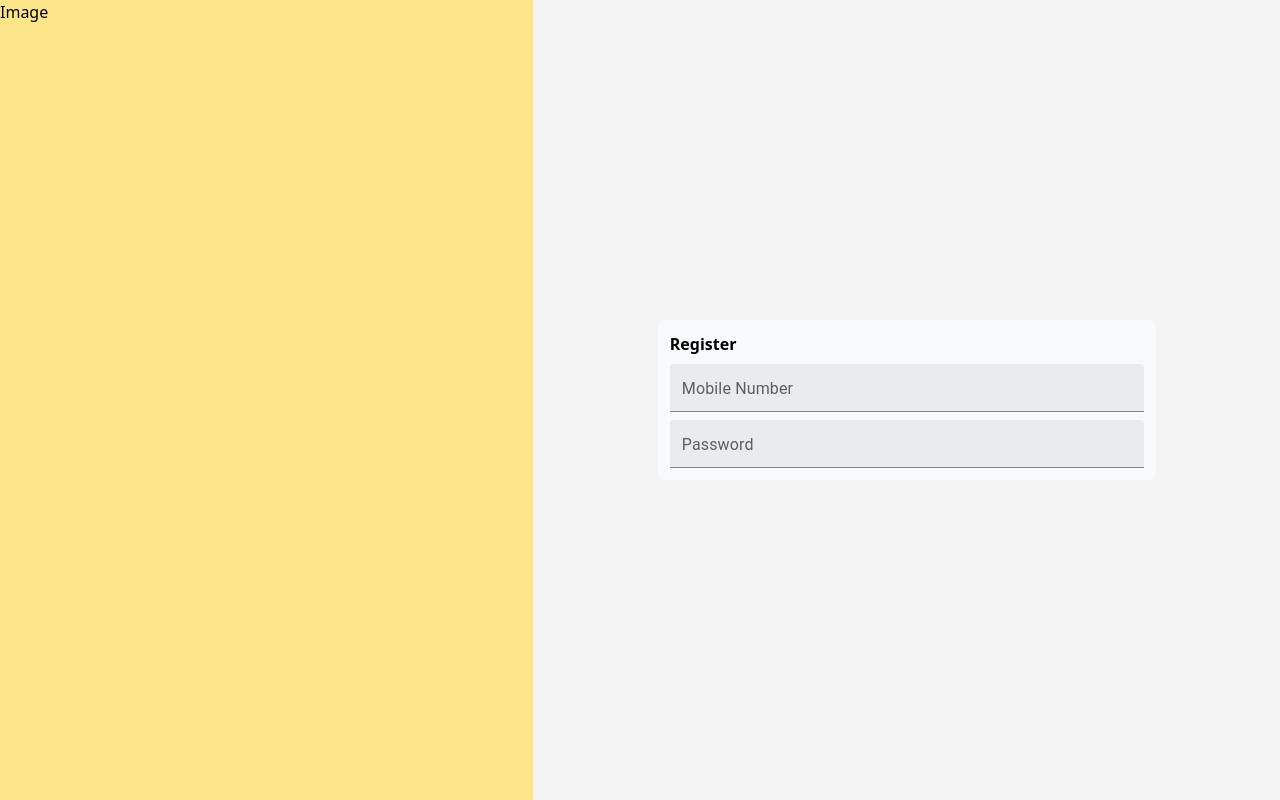
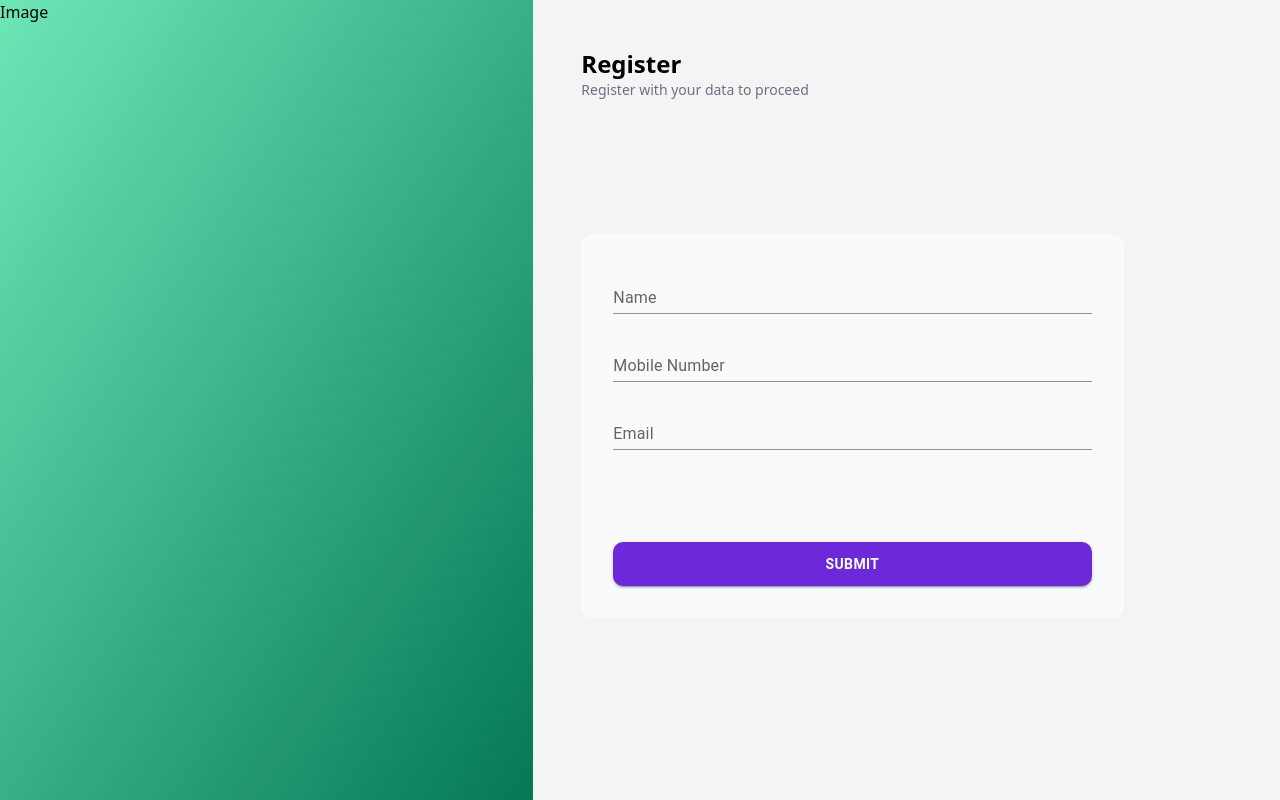
Before and after one commit to sanjay2100/Deer, a React (Vite) app: page / in a window 1280 px wide. Built offline with nearby package versions, Linux system fonts and the light colour scheme.

Commit message:
register

```diff
--- /dev/null
+++ b/src/Components/Buttons.tsx
@@ -0,0 +1,20 @@
+import { Button } from '@mui/material'
+import React from 'react'
+
+interface ButtonInterface{
+  value:string
+  fullWidth:boolean
+}
+
+const PrimaryButton:React.FC<ButtonInterface>=(props)=> {
+  return (
+    <Button
+    variant='contained'
+    sx={{borderRadius:'10px',padding:1.2,fontWeight:650,backgroundColor:"#6d28d9"}}
+    fullWidth={props.fullWidth}
+    color='secondary'
+    >{props.value}</Button>
+  )
+}
+
+export default PrimaryButton
--- a/src/Pages/Register.tsx
+++ b/src/Pages/Register.tsx
@@ -1,20 +1,30 @@
 import React from 'react'
 import TextField from '@mui/material/TextField';
+import Button from '@mui/material/Button';
+import PrimaryButton from '../Components/Buttons';
 
 type Props = {}
 
  const Register=({}: Props)=> {
   return (
     <div className="grid grid-cols-12 h-screen">
-        <div className="hidden md:block md:col-span-5 bg-amber-200">
+        <div className="hidden md:block md:col-span-5 bg-gradient-to-br from-emerald-300 to-emerald-700 ">
             <h2>Image</h2>
         </div>
-        <div className="grid grid-cols-6 col-span-12 md:col-span-7 bg-zinc-100  content-center">
-
-            <div className='col-start-2 col-span-4 bg-slate-50 h-fit rounded-md flex-col space-y-2 justify-start p-3 h-96'>
-                <h1 className='font-sans font-semibold'>Register</h1>
-                <TextField id="outlined-basic" label="Mobile Number" variant="filled" fullWidth size='small'/>
-                <TextField id="outlined-basic" label="Password" variant="filled" fullWidth size='small'/>
+        <div className="grid grid-cols-6 col-span-12 md:col-span-7 bg-zinc-100 p-12" >
+            <div className='col-span-6 h-fit'>
+                <h3 className='text-2xl font-semibold font-sans'>Register</h3>
+                <h4 className='text-sm col-span-6 text-base font-sans text-gray-500'>Register with your data to proceed</h4>
+            </div>
+            <div className="col-start-1 col-span-5 bg-slate-50  rounded-xl  p-8 h-96">
+                <div className='flex flex-col justify-between h-full'>
+                    <div className="flex-col space-y-5">
+                        <TextField id="outlined-basic" label="Name" variant="standard" fullWidth />
+                        <TextField id="outlined-basic" label="Mobile Number" variant="standard" fullWidth />
+                        <TextField id="outlined-basic" label="Email" variant="standard" fullWidth />
+                    </div>
+                    <PrimaryButton value={"SUBMIT"} fullWidth={true} />
+                </div>
             </div>
         </div>
     </div>
--- a/src/output.css
+++ b/src/output.css
@@ -586,6 +586,10 @@ video {
   grid-column-start: 2;
 }
 
+.col-start-1 {
+  grid-column-start: 1;
+}
+
 .flex {
   display: flex;
 }
@@ -623,6 +627,14 @@ video {
   height: 24rem;
 }
 
+.h-full {
+  height: 100%;
+}
+
+.flex-grow {
+  flex-grow: 1;
+}
+
 .grid-cols-12 {
   grid-template-columns: repeat(12, minmax(0, 1fr));
 }
@@ -647,6 +659,10 @@ video {
   justify-content: center;
 }
 
+.justify-between {
+  justify-content: space-between;
+}
+
 .gap-1 {
   gap: 0.25rem;
 }
@@ -657,6 +673,19 @@ video {
 
 .gap-10 {
   gap: 2.5rem;
+}
+
+.gap-y-px {
+  row-gap: 1px;
+}
+
+.gap-y-3 {
+  row-gap: 0.75rem;
+}
+
+.gap-x-3 {
+  -moz-column-gap: 0.75rem;
+       column-gap: 0.75rem;
 }
 
 .space-x-4 > :not([hidden]) ~ :not([hidden]) {
@@ -677,8 +706,28 @@ video {
   margin-bottom: calc(0.5rem * var(--tw-space-y-reverse));
 }
 
+.space-y-3 > :not([hidden]) ~ :not([hidden]) {
+  --tw-space-y-reverse: 0;
+  margin-top: calc(0.75rem * calc(1 - var(--tw-space-y-reverse)));
+  margin-bottom: calc(0.75rem * var(--tw-space-y-reverse));
+}
+
+.space-y-5 > :not([hidden]) ~ :not([hidden]) {
+  --tw-space-y-reverse: 0;
+  margin-top: calc(1.25rem * calc(1 - var(--tw-space-y-reverse)));
+  margin-bottom: calc(1.25rem * var(--tw-space-y-reverse));
+}
+
+.place-self-end {
+  place-self: end;
+}
+
 .rounded-md {
   border-radius: 0.375rem;
+}
+
+.rounded-xl {
+  border-radius: 0.75rem;
 }
 
 .bg-teal-400 {
@@ -761,6 +810,168 @@ video {
   background-color: rgb(248 250 252 / var(--tw-bg-opacity));
 }
 
+.bg-gradient-to-r {
+  background-image: linear-gradient(to right, var(--tw-gradient-stops));
+}
+
+.bg-gradient-to-br {
+  background-image: linear-gradient(to bottom right, var(--tw-gradient-stops));
+}
+
+.from-cyan-500 {
+  --tw-gradient-from: #06b6d4 var(--tw-gradient-from-position);
+  --tw-gradient-to: rgb(6 182 212 / 0) var(--tw-gradient-to-position);
+  --tw-gradient-stops: var(--tw-gradient-from), var(--tw-gradient-to);
+}
+
+.from-indigo-500 {
+  --tw-gradient-from: #6366f1 var(--tw-gradient-from-position);
+  --tw-gradient-to: rgb(99 102 241 / 0) var(--tw-gradient-to-position);
+  --tw-gradient-stops: var(--tw-gradient-from), var(--tw-gradient-to);
+}
+
+.from-indigo-300 {
+  --tw-gradient-from: #a5b4fc var(--tw-gradient-from-position);
+  --tw-gradient-to: rgb(165 180 252 / 0) var(--tw-gradient-to-position);
+  --tw-gradient-stops: var(--tw-gradient-from), var(--tw-gradient-to);
+}
+
+.from-indigo-400 {
+  --tw-gradient-from: #818cf8 var(--tw-gradient-from-position);
+  --tw-gradient-to: rgb(129 140 248 / 0) var(--tw-gradient-to-position);
+  --tw-gradient-stops: var(--tw-gradient-from), var(--tw-gradient-to);
+}
+
+.from-purple-400 {
+  --tw-gradient-from: #c084fc var(--tw-gradient-from-position);
+  --tw-gradient-to: rgb(192 132 252 / 0) var(--tw-gradient-to-position);
+  --tw-gradient-stops: var(--tw-gradient-from), var(--tw-gradient-to);
+}
+
+.from-purple-500 {
+  --tw-gradient-from: #a855f7 var(--tw-gradient-from-position);
+  --tw-gradient-to: rgb(168 85 247 / 0) var(--tw-gradient-to-position);
+  --tw-gradient-stops: var(--tw-gradient-from), var(--tw-gradient-to);
+}
+
+.from-purple-700 {
+  --tw-gradient-from: #7e22ce var(--tw-gradient-from-position);
+  --tw-gradient-to: rgb(126 34 206 / 0) var(--tw-gradient-to-position);
+  --tw-gradient-stops: var(--tw-gradient-from), var(--tw-gradient-to);
+}
+
+.from-lime-400 {
+  --tw-gradient-from: #a3e635 var(--tw-gradient-from-position);
+  --tw-gradient-to: rgb(163 230 53 / 0) var(--tw-gradient-to-position);
+  --tw-gradient-stops: var(--tw-gradient-from), var(--tw-gradient-to);
+}
+
+.from-lime-200 {
+  --tw-gradient-from: #d9f99d var(--tw-gradient-from-position);
+  --tw-gradient-to: rgb(217 249 157 / 0) var(--tw-gradient-to-position);
+  --tw-gradient-stops: var(--tw-gradient-from), var(--tw-gradient-to);
+}
+
+.from-lime-300 {
+  --tw-gradient-from: #bef264 var(--tw-gradient-from-position);
+  --tw-gradient-to: rgb(190 242 100 / 0) var(--tw-gradient-to-position);
+  --tw-gradient-stops: var(--tw-gradient-from), var(--tw-gradient-to);
+}
+
+.from-yellow-300 {
+  --tw-gradient-from: #fde047 var(--tw-gradient-from-position);
+  --tw-gradient-to: rgb(253 224 71 / 0) var(--tw-gradient-to-position);
+  --tw-gradient-stops: var(--tw-gradient-from), var(--tw-gradient-to);
+}
+
+.from-yellow-100 {
+  --tw-gradient-from: #fef9c3 var(--tw-gradient-from-position);
+  --tw-gradient-to: rgb(254 249 195 / 0) var(--tw-gradient-to-position);
+  --tw-gradient-stops: var(--tw-gradient-from), var(--tw-gradient-to);
+}
+
+.from-rose-100 {
+  --tw-gradient-from: #ffe4e6 var(--tw-gradient-from-position);
+  --tw-gradient-to: rgb(255 228 230 / 0) var(--tw-gradient-to-position);
+  --tw-gradient-stops: var(--tw-gradient-from), var(--tw-gradient-to);
+}
+
+.from-rose-400 {
+  --tw-gradient-from: #fb7185 var(--tw-gradient-from-position);
+  --tw-gradient-to: rgb(251 113 133 / 0) var(--tw-gradient-to-position);
+  --tw-gradient-stops: var(--tw-gradient-from), var(--tw-gradient-to);
+}
+
+.from-rose-200 {
+  --tw-gradient-from: #fecdd3 var(--tw-gradient-from-position);
+  --tw-gradient-to: rgb(254 205 211 / 0) var(--tw-gradient-to-position);
+  --tw-gradient-stops: var(--tw-gradient-from), var(--tw-gradient-to);
+}
+
+.from-rose-300 {
+  --tw-gradient-from: #fda4af var(--tw-gradient-from-position);
+  --tw-gradient-to: rgb(253 164 175 / 0) var(--tw-gradient-to-position);
+  --tw-gradient-stops: var(--tw-gradient-from), var(--tw-gradient-to);
+}
+
+.from-emerald-300 {
+  --tw-gradient-from: #6ee7b7 var(--tw-gradient-from-position);
+  --tw-gradient-to: rgb(110 231 183 / 0) var(--tw-gradient-to-position);
+  --tw-gradient-stops: var(--tw-gradient-from), var(--tw-gradient-to);
+}
+
+.to-blue-500 {
+  --tw-gradient-to: #3b82f6 var(--tw-gradient-to-position);
+}
+
+.to-violet-500 {
+  --tw-gradient-to: #8b5cf6 var(--tw-gradient-to-position);
+}
+
+.to-violet-700 {
+  --tw-gradient-to: #6d28d9 var(--tw-gradient-to-position);
+}
+
+.to-teal-400 {
+  --tw-gradient-to: #2dd4bf var(--tw-gradient-to-position);
+}
+
+.to-lime-400 {
+  --tw-gradient-to: #a3e635 var(--tw-gradient-to-position);
+}
+
+.to-lime-300 {
+  --tw-gradient-to: #bef264 var(--tw-gradient-to-position);
+}
+
+.to-violet-300 {
+  --tw-gradient-to: #c4b5fd var(--tw-gradient-to-position);
+}
+
+.to-violet-600 {
+  --tw-gradient-to: #7c3aed var(--tw-gradient-to-position);
+}
+
+.to-yellow-700 {
+  --tw-gradient-to: #a16207 var(--tw-gradient-to-position);
+}
+
+.to-yellow-500 {
+  --tw-gradient-to: #eab308 var(--tw-gradient-to-position);
+}
+
+.to-rose-500 {
+  --tw-gradient-to: #f43f5e var(--tw-gradient-to-position);
+}
+
+.to-rose-700 {
+  --tw-gradient-to: #be123c var(--tw-gradient-to-position);
+}
+
+.to-emerald-700 {
+  --tw-gradient-to: #047857 var(--tw-gradient-to-position);
+}
+
 .p-1 {
   padding: 0.25rem;
 }
@@ -773,12 +984,62 @@ video {
   padding: 0.75rem;
 }
 
+.p-5 {
+  padding: 1.25rem;
+}
+
+.p-10 {
+  padding: 2.5rem;
+}
+
+.p-8 {
+  padding: 2rem;
+}
+
+.p-6 {
+  padding: 1.5rem;
+}
+
+.p-12 {
+  padding: 3rem;
+}
+
 .font-sans {
   font-family: ui-sans-serif, system-ui, sans-serif, "Apple Color Emoji", "Segoe UI Emoji", "Segoe UI Symbol", "Noto Color Emoji";
 }
 
+.text-lg {
+  font-size: 1.125rem;
+  line-height: 1.75rem;
+}
+
+.text-2xl {
+  font-size: 1.5rem;
+  line-height: 2rem;
+}
+
+.text-base {
+  font-size: 1rem;
+  line-height: 1.5rem;
+}
+
+.text-sm {
+  font-size: 0.875rem;
+  line-height: 1.25rem;
+}
+
 .font-semibold {
   font-weight: 600;
+}
+
+.text-slate-400 {
+  --tw-text-opacity: 1;
+  color: rgb(148 163 184 / var(--tw-text-opacity));
+}
+
+.text-gray-500 {
+  --tw-text-opacity: 1;
+  color: rgb(107 114 128 / var(--tw-text-opacity));
 }
 
 @media (min-width: 768px) {
```
